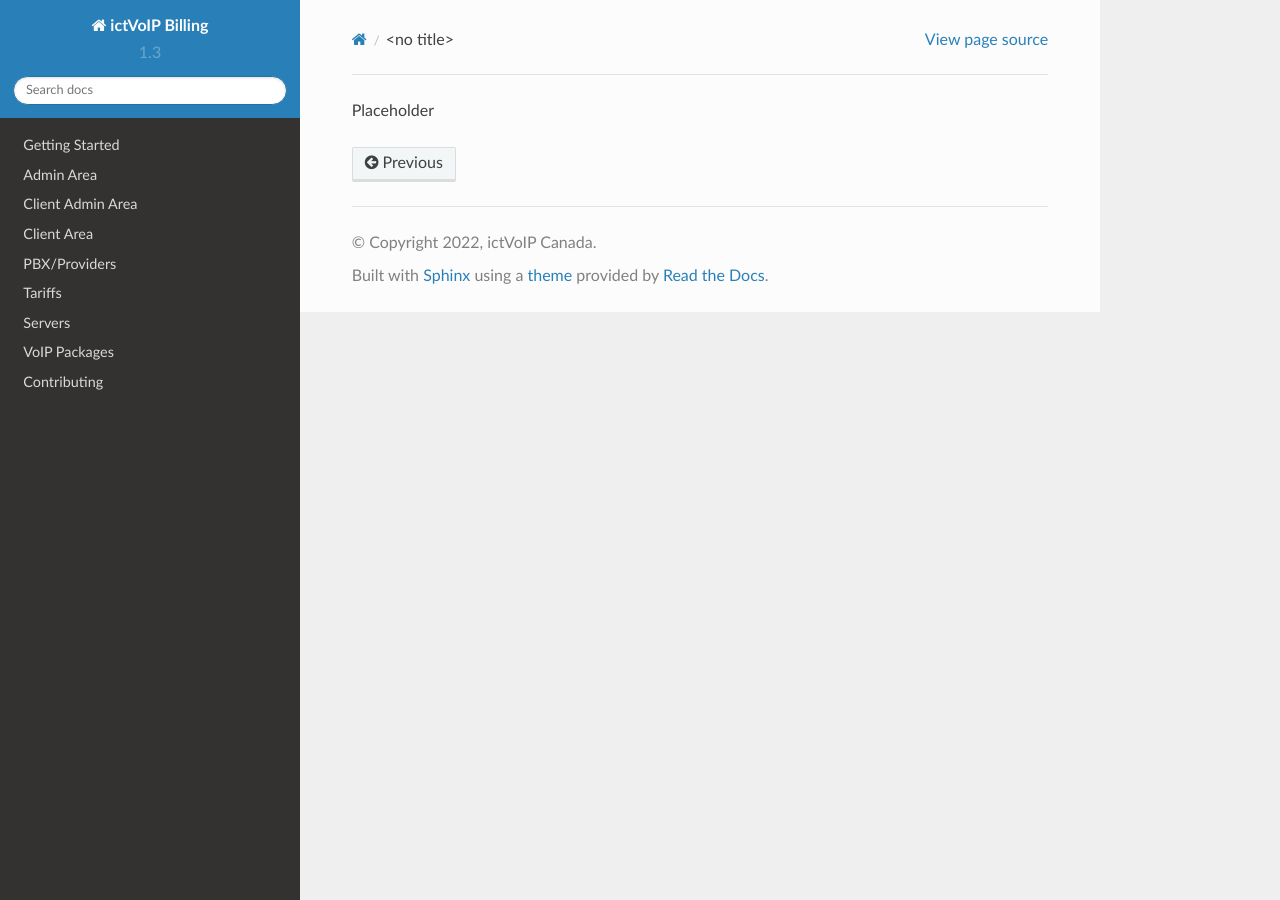
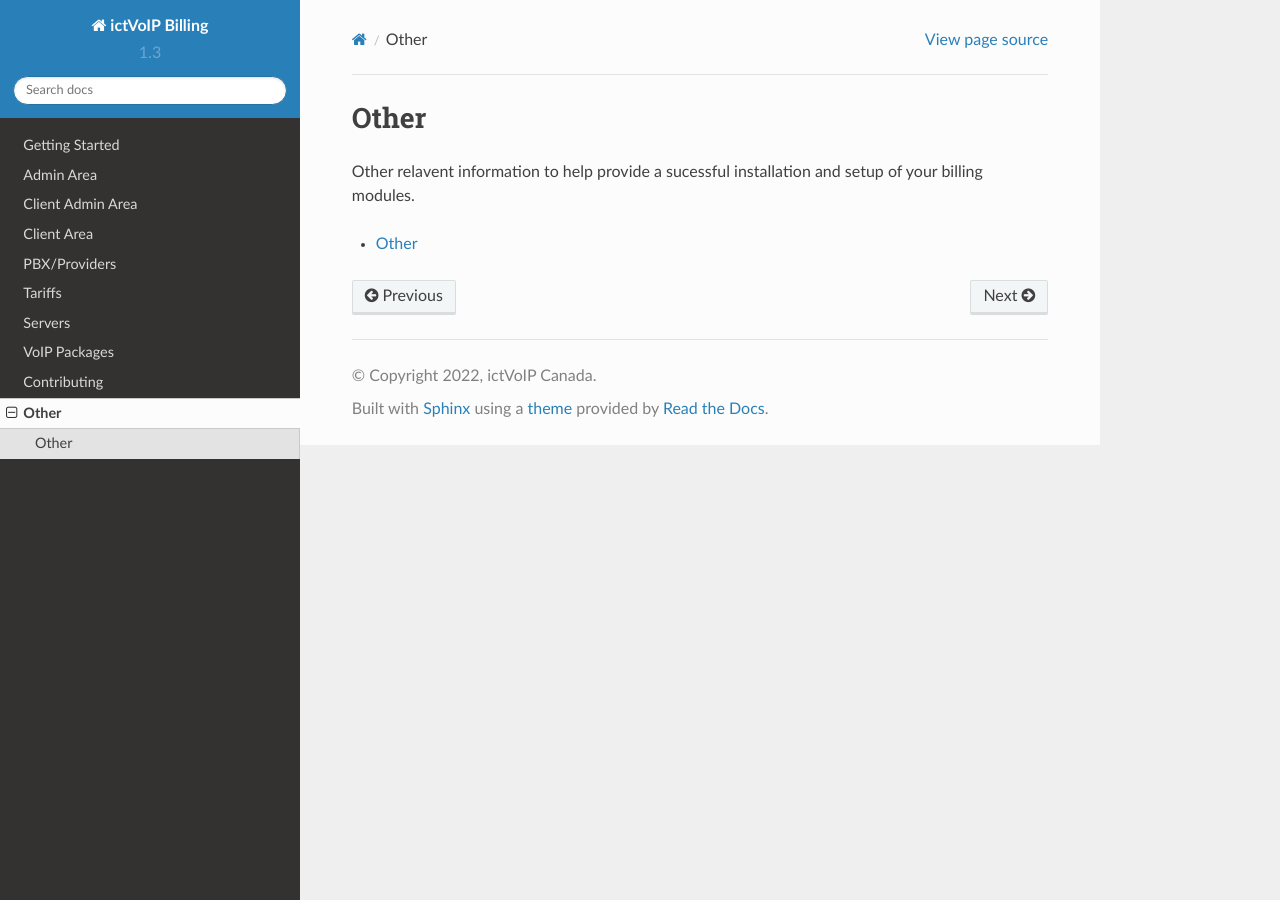
Before and after one commit to ictvoip/ictvoip-docs, a Sphinx documentation site: the page built from docs/source/other.rst, in a window 1280 px wide. Built offline with Sphinx 7.4.7 and the Read the Docs theme 2.0.0, drawn with Linux system fonts in a browser that asks for light colours; pages that are not in the unit, such as notebooks, are missing from menus.

Commit message:
Update other.rst

```diff
--- a/docs/source/other.rst
+++ b/docs/source/other.rst
@@ -1 +1,11 @@
-Placeholder
+*******
+Other
+*******
+
+Other relavent information to help provide a sucessful installation and setup of your billing modules.
+
+.. toctree::
+  :maxdepth: 3
+  :glob:
+
+  other/other.rst
```
